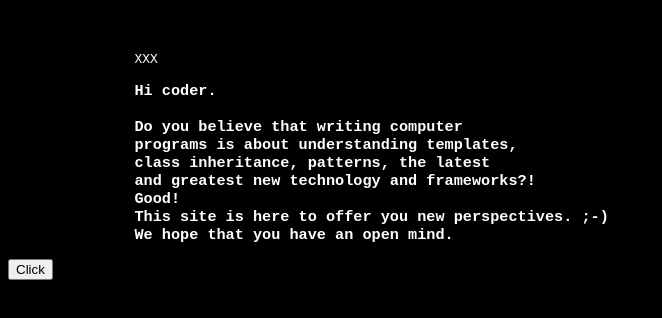
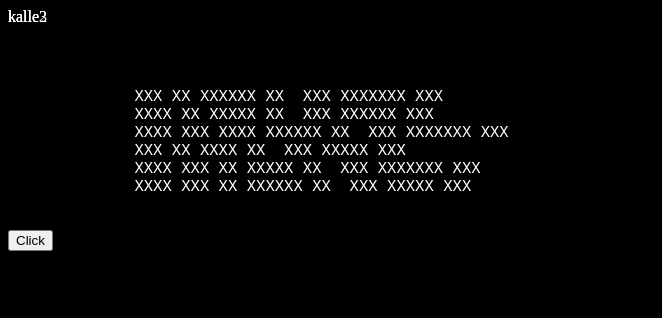
Before and after one commit to hanlof/hanlof.github.io, a plain HTML site: page index.html in a window 1280 px wide. Both pictures are taken after a click on the button "Click". Shown: the whole page, without its empty margins (0-662 px from the left). Drawn offline with Linux system fonts and the light colour scheme.

Commit message:
awesome awesomeness

```diff
--- a/index.html
+++ b/index.html
@@ -9,47 +9,70 @@
 </style>
 </head>
 <body bgcolor=black text=white>
-<div id=container style="margin-right: 10%; margin-top: 4em; max-width: 40em; margin-left: 10%; align: center; font-family: monospace;">
-<div style="position: relative; animation: mymovex 3s infinite; }">XXX</div><h3>
-<pre id=mytext>
+<div style="position: relative; height: auto;">
+<div style="position: absolute;"> kalle </div>
+<div style="position: absolute;"> kalle2 </div>
+<div style="position: relative;"> kalle3 </div>
+</div>
+<!-- <div style="position: relative; animation: mymovex 3s infinite; }">XXX</div> -->
+<div id=container style="position: relative; margin-right: 10%; margin-top: 4em; max-width: 40em; margin-left: 10%; align: center; font-family: monospace; font-size: 120%;">
+<pre id=mytext style="position: relative;">
+XXX XX XXXXXX XX  XXX XXXXXXX XXX
+XXXX XX XXXXX XX  XXX XXXXXX XXX
+XXXX XXX XXXX XXXXXX XX  XXX XXXXXXX XXX
+XXX XX XXXX XX  XXX XXXXX XXX
+XXXX XXX XX XXXXX XX  XXX XXXXXXX XXX
+XXXX XXX XX XXXXXX XX  XXX XXXXX XXX
+<!--
 Hi coder.
 
-Do you believe that writing computer
-programs is about understanding templates,
+Do you believe that mastering computer
+programming is about understanding templates,
 class inheritance, patterns, the <span style="position: relative; animation: flash 1s">latest</span>
 and greatest new technology and frameworks?!
 Good!
 This site is here to offer you new perspectives. ;-)
-We hope that you have an open mind.
+We hope that you have an open mind.-->
 </pre>
-</h3>
 </div>
+<div>
 <button onclick="click1();">Click</button>
+</div>
 </body>
 <html>
 
 <script>
+function findRandomLetter(s)
+{
+  var l = Math.floor(Math.random() * (s.length - 1))
+	  // TODO what characters are acceptable?
+	  // TODO re-randomize on unacceptable char or just step?!
+  return l;
+}
+
 function click1() {
   //var container = document.getElementById("container");
   var mytext = document.getElementById("mytext");
-  var original = mytext.innerHTML;
-  var s = original.substr(0, 16) + "<span id=freeElement>" + 'u' + "</span>" + mytext.innerHTML.substr(17);
+  var originalText = mytext.innerHTML;
+  r = findRandomLetter(originalText);
+  console.debug(r + " " + originalText[r]);
+  return;
+  var s = originalText.substr(0, 15) + "<span id=anchorElement><span id=freeElement>" + originalText[15] + "</span></span>" + mytext.innerHTML.substr(16);
   mytext.innerHTML = s;
-  var freeElement = document.getElementById("freeElement");
-  var rect = freeElement.getBoundingClientRect();
-  var ofsX = window.pageXOffset + rect.left;
-  var ofsY = window.pageYOffset + rect.top;
-  //console.log(rect.top, rect.right, rect.bottom, rect.left);
-  mytext.innerHTML = original.substr(0, 16) + " " + original.substr(17);
+  var anchorElement = document.getElementById("anchorElement");
+  var ofsX = anchorElement.offsetLeft + anchorElement.parentNode.offsetLeft;
+  var ofsY = anchorElement.offsetTop + anchorElement.parentNode.offsetTop;
+  mytext.innerHTML = originalText.substr(0, 16) + " " + originalText.substr(17);
 
-  console.log(freeElement.offsetLeft, freeElement.offsetTop);
-
-  freeElement.style.position = "absolute"
-  freeElement.style.left = ofsX + "px"
-  freeElement.style.top = ofsY + "px"
-  mytext.insertAdjacentElement("afterend", freeElement);
+  anchorElement.style.position = "absolute"
+  anchorElement.style.left = ofsX + "px"
+  anchorElement.style.top = ofsY + "px"
+  mytext.insertAdjacentElement("afterend", anchorElement);
 
   //freeElement.style.animation = "dropdown 3s infinite";
+  var fE = document.getElementById("freeElement");
+  fE.style.position = "relative";
+  fE.style.animation = "dropdown 3s infinite";
   //window.alert(mytext.innerHTML[12]);
 }
 
```
